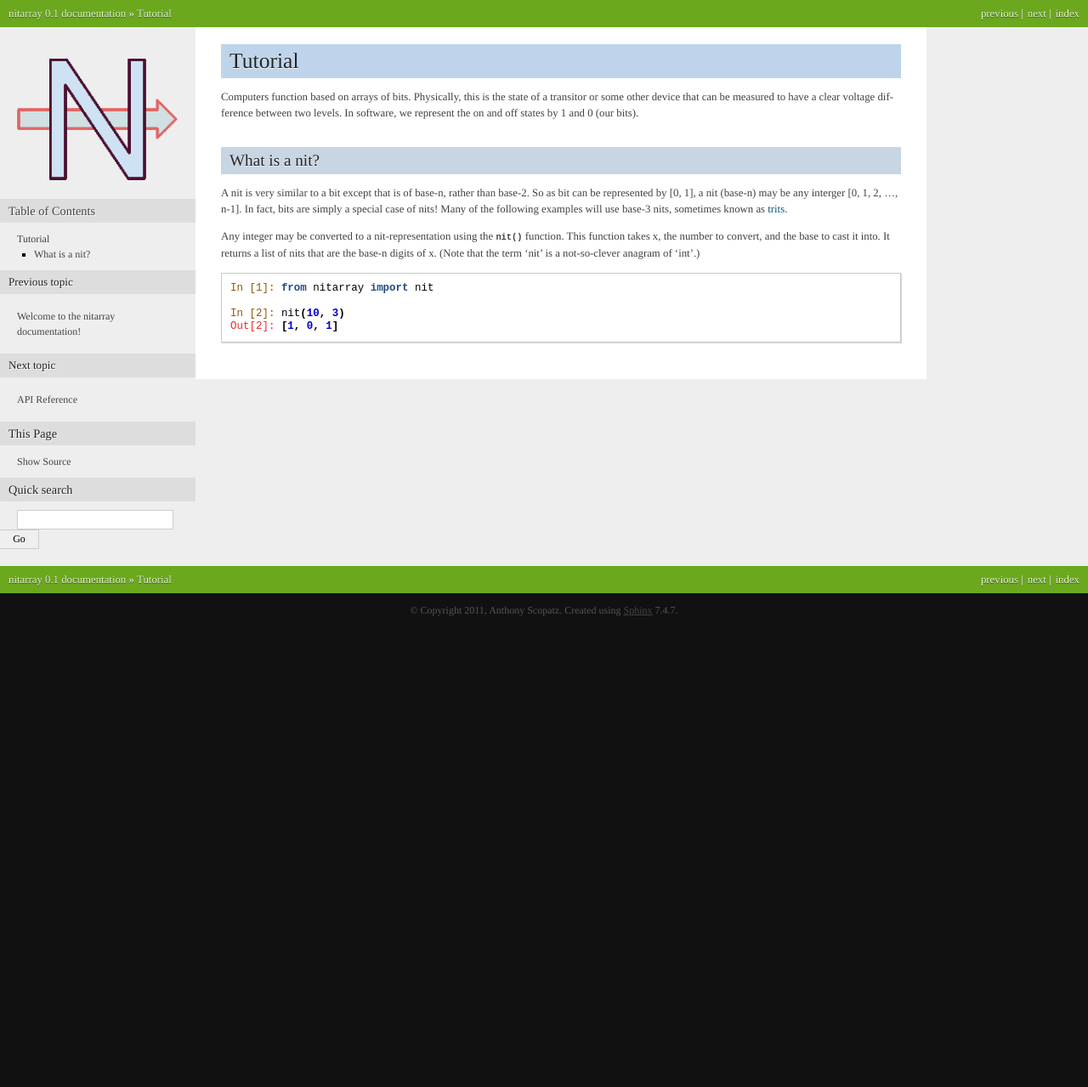
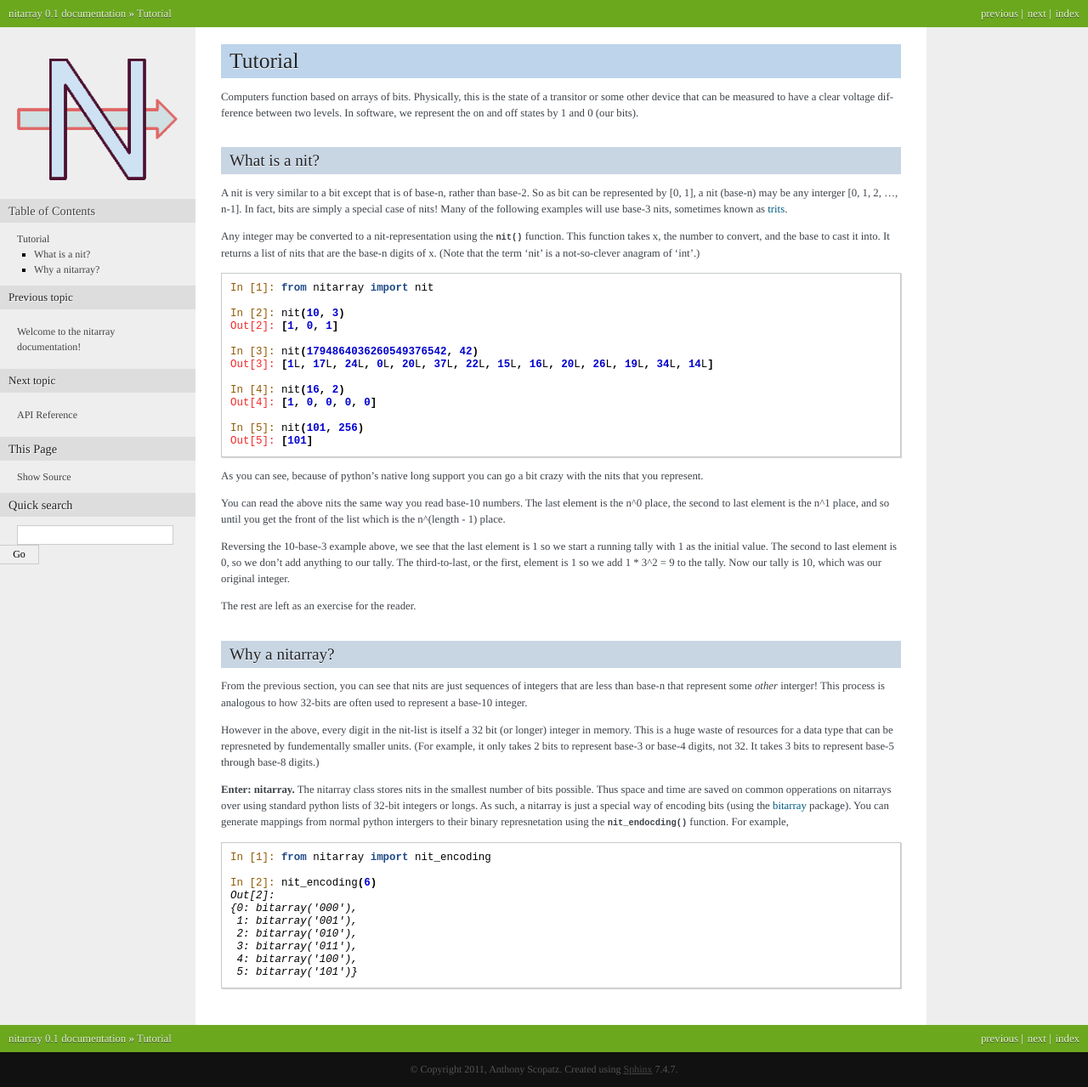
Before and after one commit to scopatz/nitarray, a Sphinx documentation site: the page built from doc/source/tutorial.rst, in a window 1280 px wide. Shown: the whole page at 85% size. Built offline with Sphinx 7.4.7, drawn with Linux system fonts in a browser that asks for light colours; formulas are drawn with MathJax 3; before the commit the page ends 900 px from its top, so only the background shows below that.

Commit message:
Added 'why a nitarray'

```diff
--- a/doc/source/tutorial.rst
+++ b/doc/source/tutorial.rst
@@ -25,6 +25,64 @@ It returns a list of nits that are the base-n digits of x.
    In [2]: nit(10, 3)
    Out[2]: [1, 0, 1]
 
+   In [3]: nit(1794864036260549376542, 42)
+   Out[3]: [1L, 17L, 24L, 0L, 20L, 37L, 22L, 15L, 16L, 20L, 26L, 19L, 34L, 14L]
+
+   In [4]: nit(16, 2)
+   Out[4]: [1, 0, 0, 0, 0]
+
+   In [5]: nit(101, 256)
+   Out[5]: [101]
+
+As you can see, because of python's native long support you can go a bit crazy with the
+nits that you represent.
+
+You can read the above nits the same way you read base-10 numbers.  The last element is the
+n^0 place, the second to last element is the n^1 place, and so until you get the front of
+the list which is the n^(length - 1) place.
+
+Reversing the 10-base-3 example above, we see that the last element is 1 so we start a running
+tally with 1 as the initial value.  The second to last element is 0, so we don't add anything to
+our tally.  The third-to-last, or the first, element is 1 so we add 1 * 3^2 = 9 to the tally.
+Now our tally is 10, which was our original integer.
+
+The rest are left as an exercise for the reader.
+
+
+---------------
+Why a nitarray?
+---------------
+From the previous section, you can see that nits are just sequences of integers that are
+less than base-n that represent some *other* interger!  This process is analogous to how
+32-bits are often used to represent a base-10 integer.
+
+However in the above, every digit in the nit-list is itself a 32 bit (or longer) integer
+in memory.  This is a huge waste of resources for a data type that can be represneted
+by fundementally smaller units.  (For example, it only takes 2 bits to represent base-3 or
+base-4 digits, not 32.  It takes 3 bits to represent base-5 through base-8 digits.)
+
+**Enter: nitarray.**  The nitarray class stores nits in the smallest number of bits possible.
+Thus space and time are saved on common opperations on nitarrays over using standard python
+lists of 32-bit integers or longs.  As such, a nitarray is just a special way of encoding
+bits (using the `bitarray`_ package).  You can generate mappings from normal python
+intergers to their binary represnetation using the :func:`nit_endocding() <nitarray.nit_encoding>`
+function.  For example,
+
+.. code-block:: ipython
+
+    In [1]: from nitarray import nit_encoding
+
+    In [2]: nit_encoding(6)
+    Out[2]:
+    {0: bitarray('000'),
+     1: bitarray('001'),
+     2: bitarray('010'),
+     3: bitarray('011'),
+     4: bitarray('100'),
+     5: bitarray('101')}
+
 
 
 .. _trits: http://en.wikipedia.org/wiki/Trit
+
+.. _bitarray: http://pypi.python.org/pypi/bitarray
```
